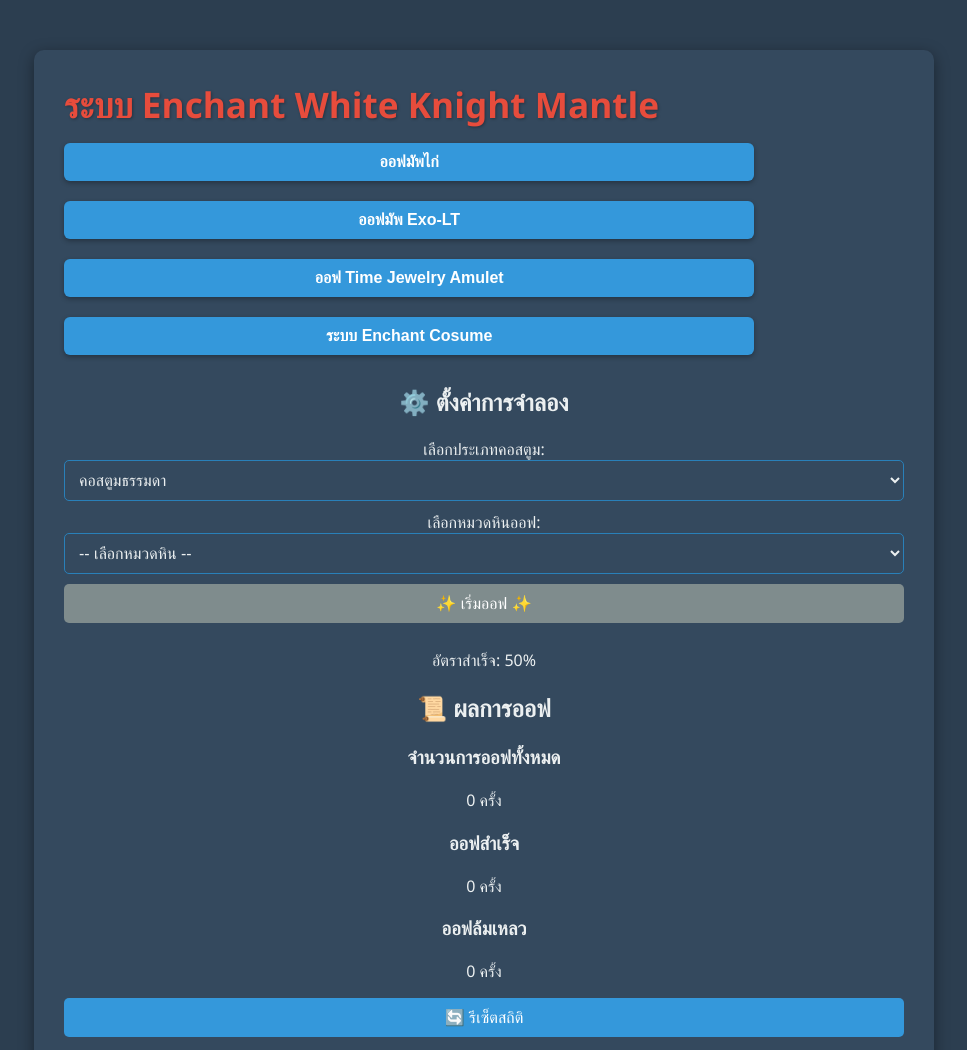
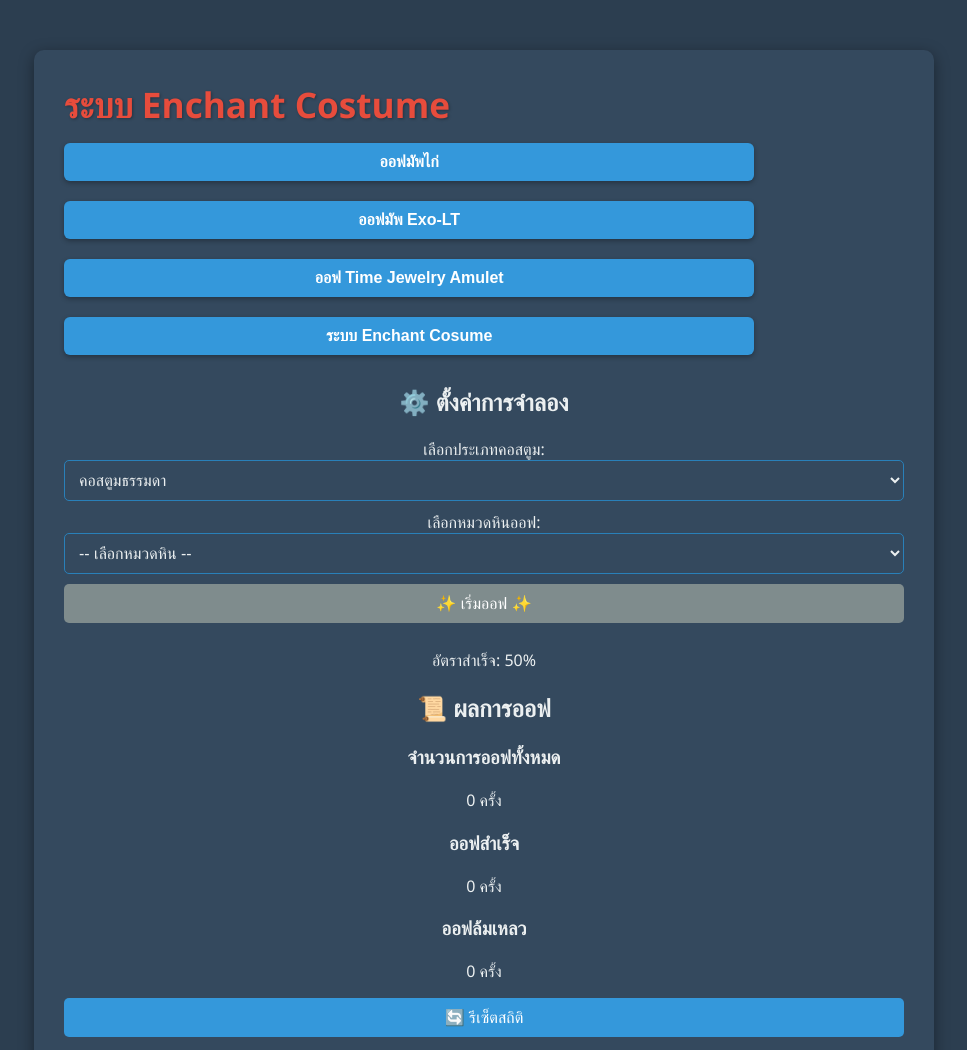
Before and after one commit to BetterThan1309/Enchant_Temporal, a plain HTML site: page index4.html in a window 1280 px wide. Shown: the top 1050 px of the page, without its empty margins (156-1123 px from the left). Drawn offline with Linux system fonts and the light colour scheme.

Commit message:
Update index4.html

```diff
--- a/index4.html
+++ b/index4.html
@@ -10,7 +10,7 @@
     <div class="container">
 
  <div class="header-content">
-                <h1 class="site-title">ระบบ Enchant White Knight Mantle</h1>
+                <h1 class="site-title">ระบบ Enchant Costume</h1>
                 <nav class="main-nav">
                     <button onclick="location.href='index.html'">ออฟมัพไก่</button>
                     <button onclick="location.href='index2.html'">ออฟมัพ Exo-LT</button>
```
